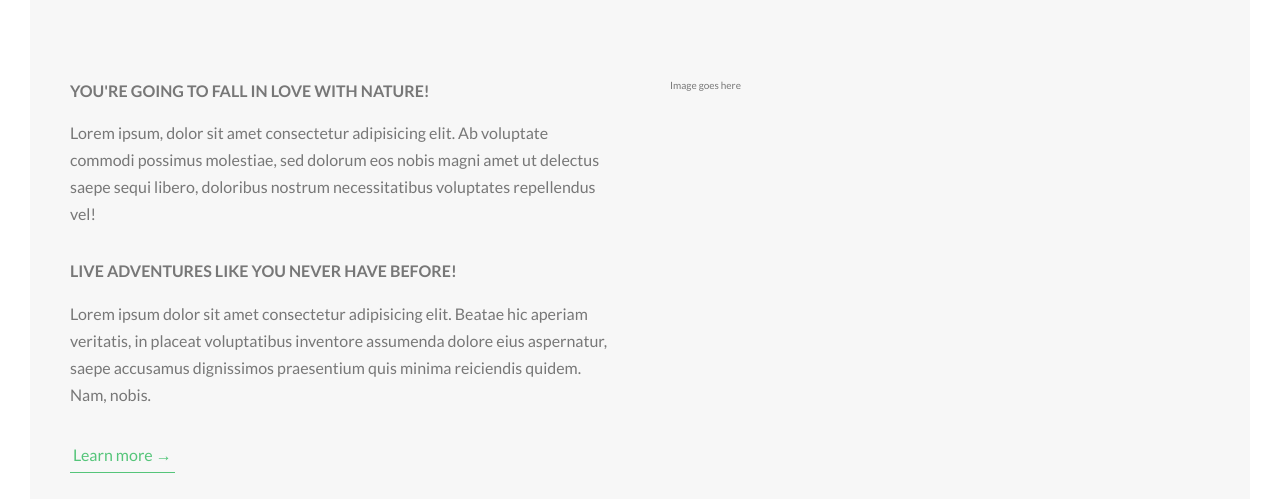
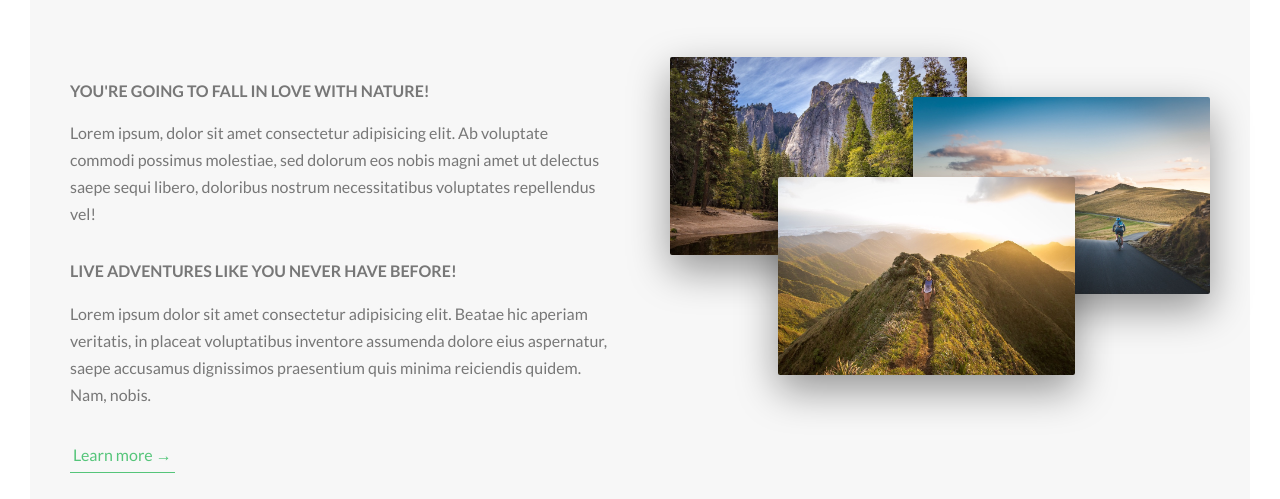
Before and after one commit to LeeTrent/learn-css-saas-schmedtmann, a website: page Natours/index.html in a window 1280 px wide. Shown: the part 943-1442 px from the top of the page. Drawn offline with Linux system fonts and the light colour scheme.

Commit message:
Adds completed 'About' section in 'Natours' project

```diff
--- a/Natours/index.html
+++ b/Natours/index.html
@@ -1,5 +1,6 @@
 <!DOCTYPE html>
 <html lang="en">
+
 <head>
     <meta charset="UTF-8">
     <meta name="viewport" content="width=device-width, initial-scale=1.0">
@@ -12,6 +13,7 @@
 
     <title>Natours | Exciting tours for adventurous people</title>
 </head>
+
 <body>
     <header class="header">
         <div class="header__logo-box">
@@ -34,15 +36,25 @@
                 <div class="col-1-of-2">
                     <h3 class="heading-tertiary u-margin-bottom-small">You're going to fall in love with nature!</h3>
                     <p class="paragraph">
-                        Lorem ipsum, dolor sit amet consectetur adipisicing elit. Ab voluptate commodi possimus molestiae, sed dolorum eos nobis magni amet ut delectus saepe sequi libero, doloribus nostrum necessitatibus voluptates repellendus vel!
+                        Lorem ipsum, dolor sit amet consectetur adipisicing elit. Ab voluptate commodi possimus molestiae, sed dolorum eos nobis
+                        magni amet ut delectus saepe sequi libero, doloribus nostrum necessitatibus voluptates repellendus
+                        vel!
                     </p>
                     <h3 class="heading-tertiary u-margin-bottom-small">Live adventures like you never have before!</h3>
                     <p class="paragraph">
-                            Lorem ipsum dolor sit amet consectetur adipisicing elit. Beatae hic aperiam veritatis, in placeat voluptatibus inventore assumenda dolore eius aspernatur, saepe accusamus dignissimos praesentium quis minima reiciendis quidem. Nam, nobis.
+                        Lorem ipsum dolor sit amet consectetur adipisicing elit. Beatae hic aperiam veritatis, in placeat voluptatibus inventore
+                        assumenda dolore eius aspernatur, saepe accusamus dignissimos praesentium quis minima reiciendis
+                        quidem. Nam, nobis.
                     </p>
                     <a href="#" class="btn-text">Learn more &rarr;</a>
                 </div>
-                    <div class="col-1-of-2">Image goes here</div>
+                <div class="col-1-of-2">
+                        <div class="composition">
+                            <img src="img/nat-1-large.jpg" alt="Photo 1" class="composition__photo composition__photo--p1">
+                            <img src="img/nat-2-large.jpg" alt="Photo 2" class="composition__photo composition__photo--p2">
+                            <img src="img/nat-3-large.jpg" alt="Photo 3" class="composition__photo composition__photo--p3">
+                        </div>
+                </div>
             </div>
         </section>
     </main>
--- /dev/null
+++ b/Natours/sass/components/_composition.scss
@@ -0,0 +1,45 @@
+.composition {
+    position: relative;
+
+    &__photo {
+        width: 55%;
+        box-shadow: 0 1.5rem 4rem rgba($color-black, 0.4);
+        border-radius: 2px;
+
+        // absoulte positioning is in reference
+        // to the 1st parent element that has
+        // its position set
+        position: absolute;
+
+        z-index: 10;
+        transition: all 0.2s;
+        outline-offset: 2rem;
+
+        &--p1 {
+            left: 0;
+            top: -2rem;
+        }
+        &--p2 {
+            right: 0;
+            top: 2rem;
+        }
+        &--p3 {
+            left: 20%;
+            top: 10rem;
+        }
+
+        &:hover {
+            outline: 1.5rem solid $color-primary;
+            transform: scale(1.05) translateY(-0.5rem);
+            box-shadow: 0 2.5rem 4rem rgba($color-black, 0.5);
+            z-index: 20;
+        }
+    }
+
+    // When .composition DIV tag is hovered over,
+    // then select the .compostion photo that is
+    // not being hovered over.
+    &:hover &__photo:not(:hover) {
+        transform: scale(0.95);
+    }
+}
--- a/Natours/sass/main.scss
+++ b/Natours/sass/main.scss
@@ -8,6 +8,7 @@
 @import "base/utilities";
 
 @import "components/button";
+@import "components/composition";
 
 @import "layout/header";
 @import "layout/grid";
```
Also changed, not shown: Natours/css/style.css. Lines whose indentation alone changed are shown as unchanged.
